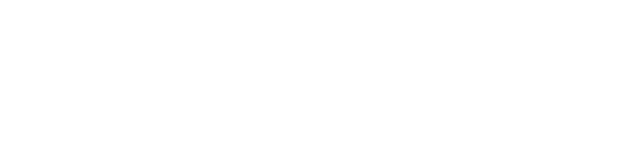
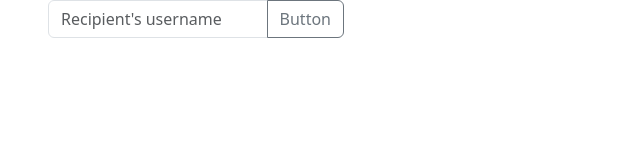
Before and after one commit to Damianopipitone/js-lista-spesa, a plain HTML site: page index.html in a window 1280 px wide. Shown: the whole page, without its empty margins (0-640 px from the left). Drawn offline with nearby package versions, Linux system fonts and the light colour scheme.

Commit message:
Lista della spesa

```diff
--- /dev/null
+++ b/css/style.css
@@ -0,0 +1,5 @@
+* {
+    box-sizing: border-box;
+    margin: 0;
+    padding: 0;
+}
--- a/index.html
+++ b/index.html
@@ -4,9 +4,25 @@
     <meta charset="UTF-8">
     <meta http-equiv="X-UA-Compatible" content="IE=edge">
     <meta name="viewport" content="width=device-width, initial-scale=1.0">
+    <link href="https://cdn.jsdelivr.net/npm/bootstrap@5.3.0-alpha3/dist/css/bootstrap.min.css" rel="stylesheet">
+    <link rel="stylesheet" href="./css/style.css">
     <title>Lista della spesa</title>
 </head>
 <body>
+
+    <div class="mx-5 text-cemter">
+
+        <div class="input-group w-25 text-cemter">
+
+            <input type="text" class="form-control" placeholder="Recipient's username" aria-label="Recipient's username" aria-describedby="button-addon2">
+            <button class="btn btn-outline-secondary" type="button" id="button-addon2">Button</button>
+
+        </div>
+
+    </div>
+
+
+
     <script src="./js/main.js"></script>
 </body>
 </html>
```
